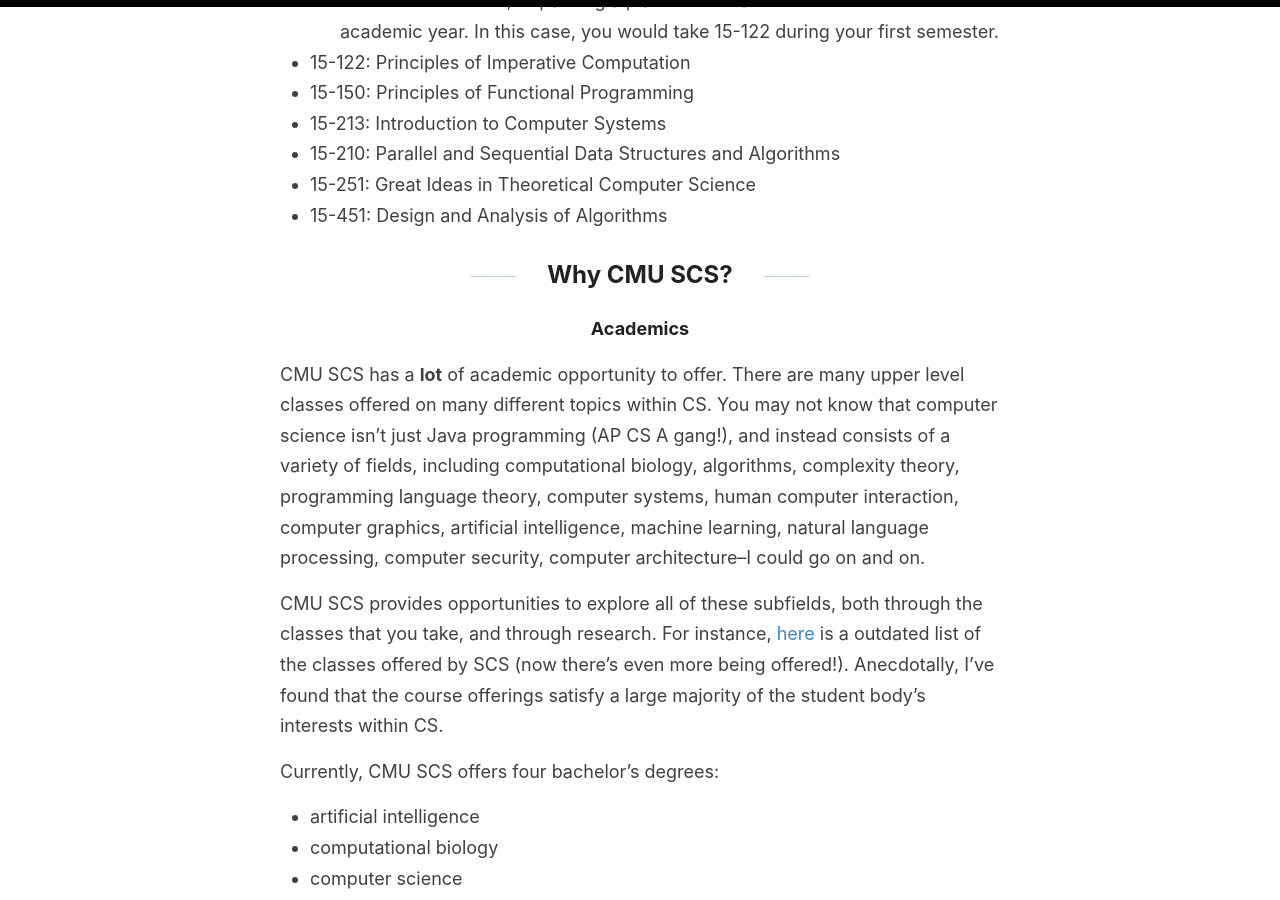
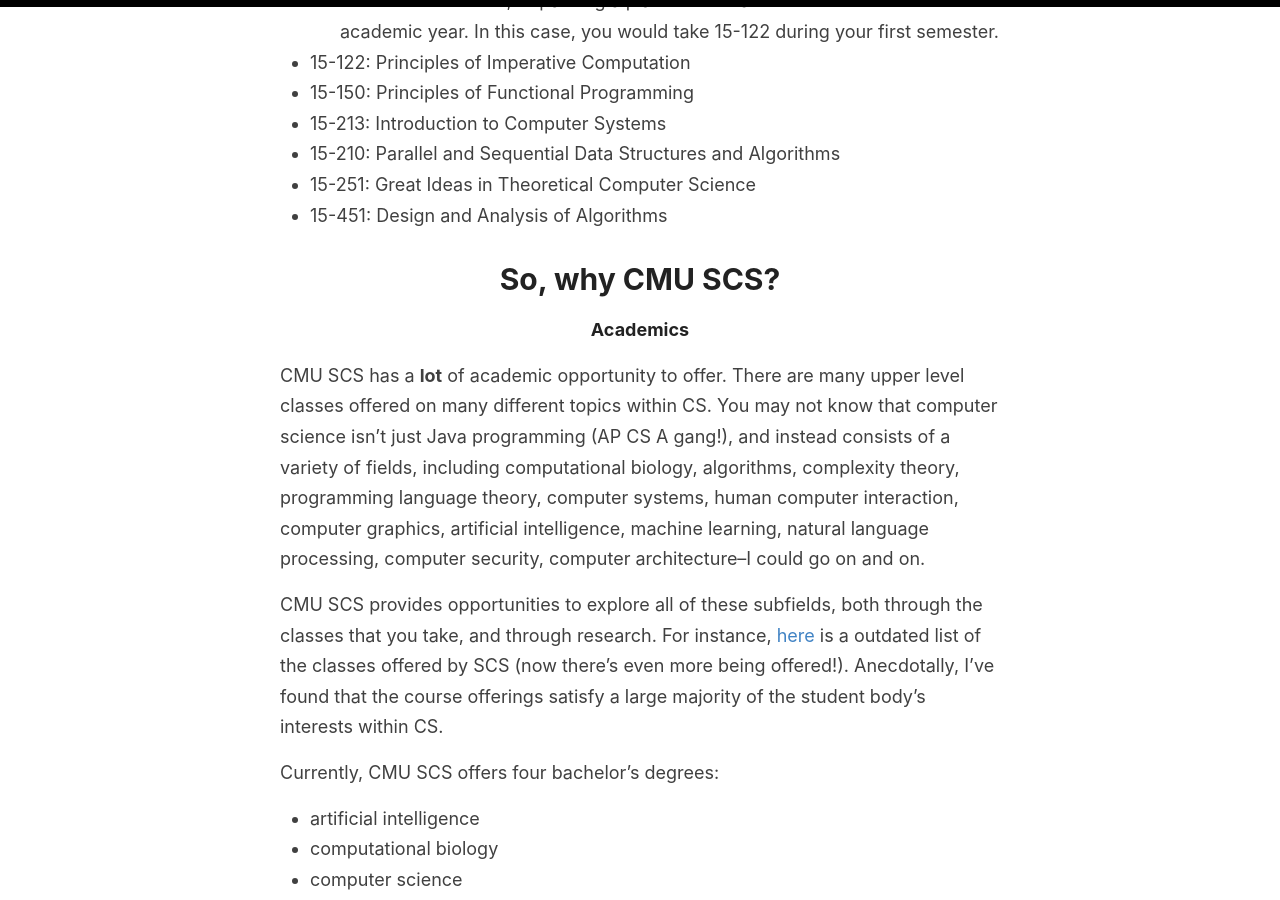
Before and after one commit to abigalekim/old_website, a Jekyll site: the page built from _posts/2020-1-26-whycmuscs.md, in a window 1280 px wide and 900 px high, scrolled down 839 px. Built offline with Jekyll 4.4.1, drawn with Linux system fonts in a browser that asks for light colours.

Commit message:
small edit

```diff
--- a/_posts/2020-1-26-whycmuscs.md
+++ b/_posts/2020-1-26-whycmuscs.md
@@ -19,7 +19,7 @@ Note 2: The "CS core", mentioned a few times in this blog post, is the set of CS
 - 15-251: Great Ideas in Theoretical Computer Science
 - 15-451: Design and Analysis of Algorithms
 
-## Why CMU SCS?
+# So, why CMU SCS?
 
 #### Academics
 CMU SCS has a **lot** of academic opportunity to offer. There are many upper level classes offered on many different topics within CS. You may not know that computer science isn't just Java programming (AP CS A gang!), and instead consists of a variety of fields, including computational biology, algorithms, complexity theory, programming language theory, computer systems, human computer interaction, computer graphics, artificial intelligence, machine learning, natural language processing, computer security, computer architecture--I could go on and on.
@@ -95,7 +95,7 @@ Most professors here are friendly too. Back when school was not online (AAAAAAH)
 
 I've found that the opportunities of obtaining free food and swag (most of my wardrobe consists of free company T-shirts) are wonderful at this school. Companies lure students in to their tech talks and recruiting events with free food and swag, and many student-led events also include free food. Additionally, Catherine Copetas, one of the SCS Assistant Deans, will sometimes place cookies and other goodies, including the vegetable stress balls pictured below, outside her office (her office is on the 6th floor).
 
-## Why not CMU SCS?
+# Why not CMU SCS?
 
 #### Cost
 
```
